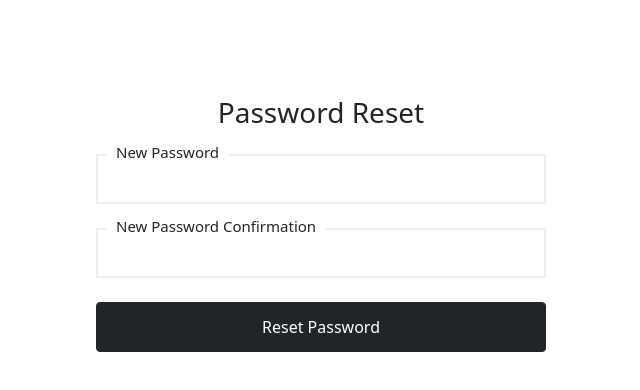
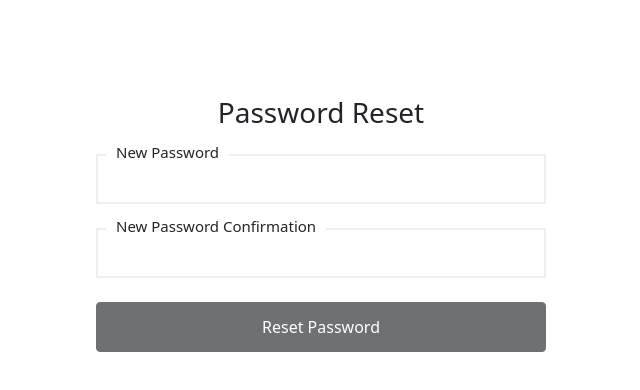
Before and after one commit to estradax/levy, an Angular app: page /password-reset/1 in a window 1280 px wide. Shown: the top 390 px of the page, without its empty margins (319-959 px from the left). Built offline with nearby package versions, Linux system fonts and the light colour scheme.

Commit message:
password reset validation

```diff
--- a/src/app/password-reset/password-reset.component.html
+++ b/src/app/password-reset/password-reset.component.html
@@ -15,15 +15,40 @@
                 autocomplete="off"
                 type="password"
               />
-              <div class="invalid-feedback">A valid email is required!</div>
+              <p
+                class="text-danger"
+                *ngIf="
+                  passwordResetForm.controls.password.invalid &&
+                  passwordResetForm.controls.password.touched
+                "
+              >
+                <small
+                  *ngIf="passwordResetForm.controls.password.errors?.['required']"
+                  >Password is required</small
+                >
+                <small
+                  *ngIf="passwordResetForm.controls.password.errors?.['minlength']"
+                  >Password minimum is 8</small
+                >
+              </p>
             </div>
             <div class="forms-inputs mb-4">
               <span>New Password Confirmation</span>
               <input formControlName="password_confirmation" type="password" />
-              <div class="invalid-feedback">Password must be 8 character!</div>
+              <p
+                class="text-danger"
+                *ngIf="passwordResetForm.errors?.['notMatch'] && passwordResetForm.controls.password_confirmation.touched"
+              >
+                <small>Password is not match</small>
+              </p>
             </div>
             <div class="mb-3">
-              <button class="btn btn-dark w-100">Reset Password</button>
+              <button
+                [disabled]="passwordResetForm.invalid"
+                class="btn btn-dark w-100"
+              >
+                Reset Password
+              </button>
             </div>
           </div>
         </form>
--- a/src/app/password-reset/password-reset.component.ts
+++ b/src/app/password-reset/password-reset.component.ts
@@ -2,20 +2,27 @@ import { Component } from '@angular/core';
 import { FormBuilder, ReactiveFormsModule, Validators } from '@angular/forms';
 import { ActivatedRoute, Router } from '@angular/router';
 import { PasswordService } from '../lib/password/password.service';
+import { passwordMatchingValidator } from '../register/register.component';
+import { NgIf } from '@angular/common';
 
 @Component({
   selector: 'app-password-reset',
   standalone: true,
-  imports: [ReactiveFormsModule],
+  imports: [ReactiveFormsModule, NgIf],
   providers: [PasswordService],
   templateUrl: './password-reset.component.html',
   styleUrls: ['./password-reset.component.css'],
 })
 export class PasswordResetComponent {
-  passwordResetForm = this.fb.nonNullable.group({
-    password: ['', [Validators.required]],
-    password_confirmation: ['', [Validators.required]],
-  });
+  passwordResetForm = this.fb.nonNullable.group(
+    {
+      password: ['', [Validators.required, Validators.minLength(8)]],
+      password_confirmation: [''],
+    },
+    {
+      validators: passwordMatchingValidator,
+    }
+  );
 
   constructor(
     private fb: FormBuilder,
--- a/src/app/register/register.component.ts
+++ b/src/app/register/register.component.ts
@@ -10,7 +10,9 @@ import {
 import { Router } from '@angular/router';
 import { NgIf } from '@angular/common';
 
-const passwordMatchingValidator: ValidatorFn = (control: AbstractControl) => {
+export const passwordMatchingValidator: ValidatorFn = (
+  control: AbstractControl
+) => {
   const password = control.get('password')!;
   const passwordConfirmation = control.get('password_confirmation')!;
   return password.value === passwordConfirmation.value
```
